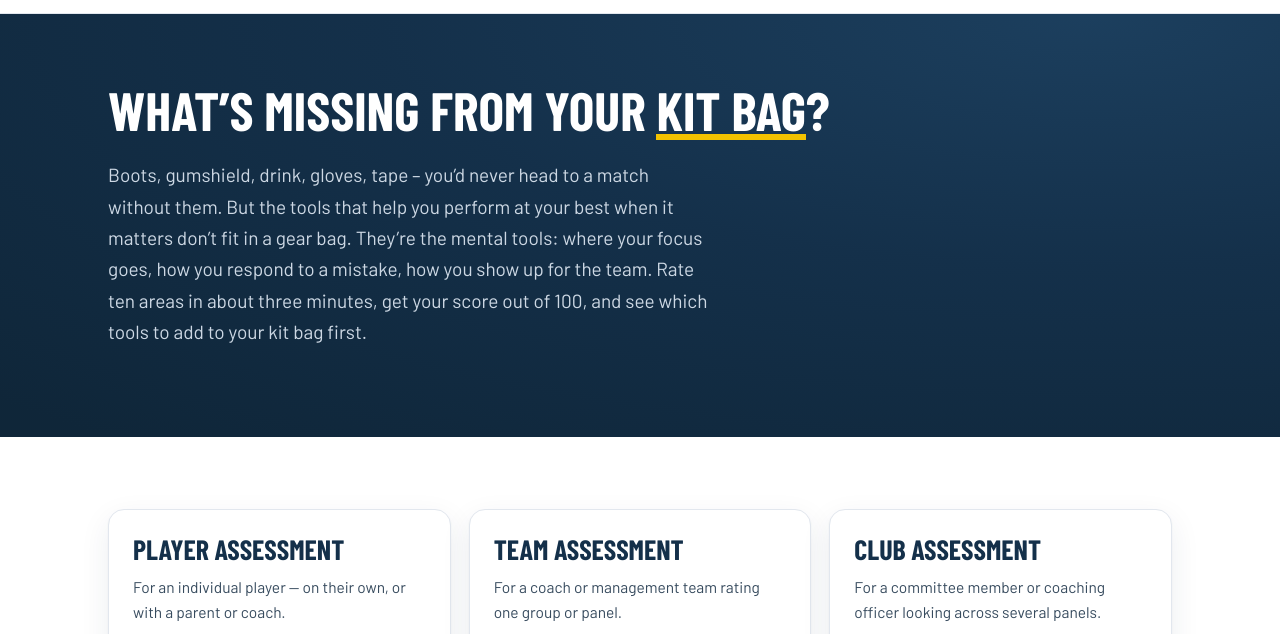
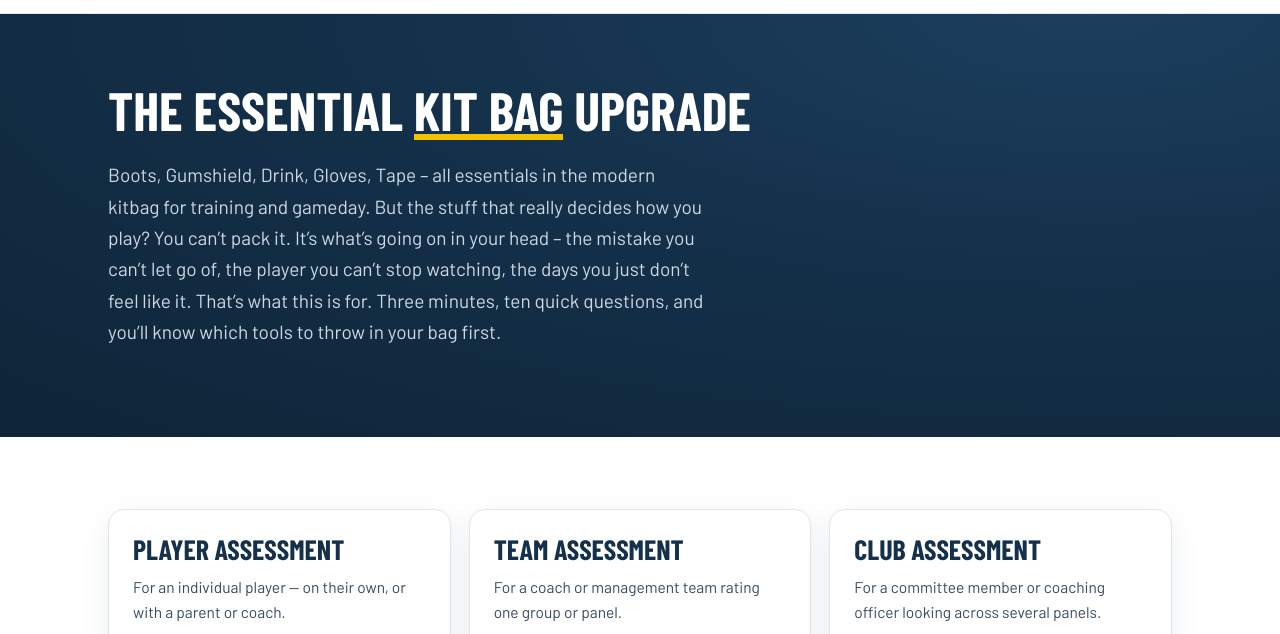
Before and after one commit to GavinCoyneCoaching/unbeatable, a plain HTML site: page gavincoin-site/assessments.html in a window 1280 px wide. Shown: the part 103-737 px from the top of the page. Drawn offline with nearby package versions, Linux system fonts and the light colour scheme; a web font is replaced by a local one.

Commit message:
Kit Bag Upgrade page: Gavin's heading and opening line, casual rewrite of the intro
Co-Authored-By: Claude Opus 5.5 <noreply@anthropic.com>
Claude-Session: https://claude.ai/code/session_012hUen21umsgrS16oF1z7or

```diff
--- a/gavincoin-site/assessments.html
+++ b/gavincoin-site/assessments.html
@@ -32,9 +32,9 @@
 
 <section class="u-hero u-hero-small">
   <div class="wrap">
-    <!-- Heading + paragraph (22 Nov 2026): DRAFT by Claude from Gavin's kit bag explanation - check wording. -->
-    <h1>What&rsquo;s missing from your <span class="accent">kit bag</span>?</h1>
-    <p class="u-sub">Boots, gumshield, drink, gloves, tape &ndash; you&rsquo;d never head to a match without them. But the tools that help you perform at your best when it matters don&rsquo;t fit in a gear bag. They&rsquo;re the mental tools: where your focus goes, how you respond to a mistake, how you show up for the team. Rate ten areas in about three minutes, get your score out of 100, and see which tools to add to your kit bag first.</p>
+    <!-- Heading + paragraph (22 Nov 2026): heading + first sentence are Gavin's words; the rest is a casual DRAFT by Claude. -->
+    <h1>The Essential <span class="accent">Kit Bag</span> Upgrade</h1>
+    <p class="u-sub">Boots, Gumshield, Drink, Gloves, Tape &ndash; all essentials in the modern kitbag for training and gameday. But the stuff that really decides how you play? You can&rsquo;t pack it. It&rsquo;s what&rsquo;s going on in your head &ndash; the mistake you can&rsquo;t let go of, the player you can&rsquo;t stop watching, the days you just don&rsquo;t feel like it. That&rsquo;s what this is for. Three minutes, ten quick questions, and you&rsquo;ll know which tools to throw in your bag first.</p>
   </div>
 </section>
 
```
Also changed, not shown: 1 other file.
